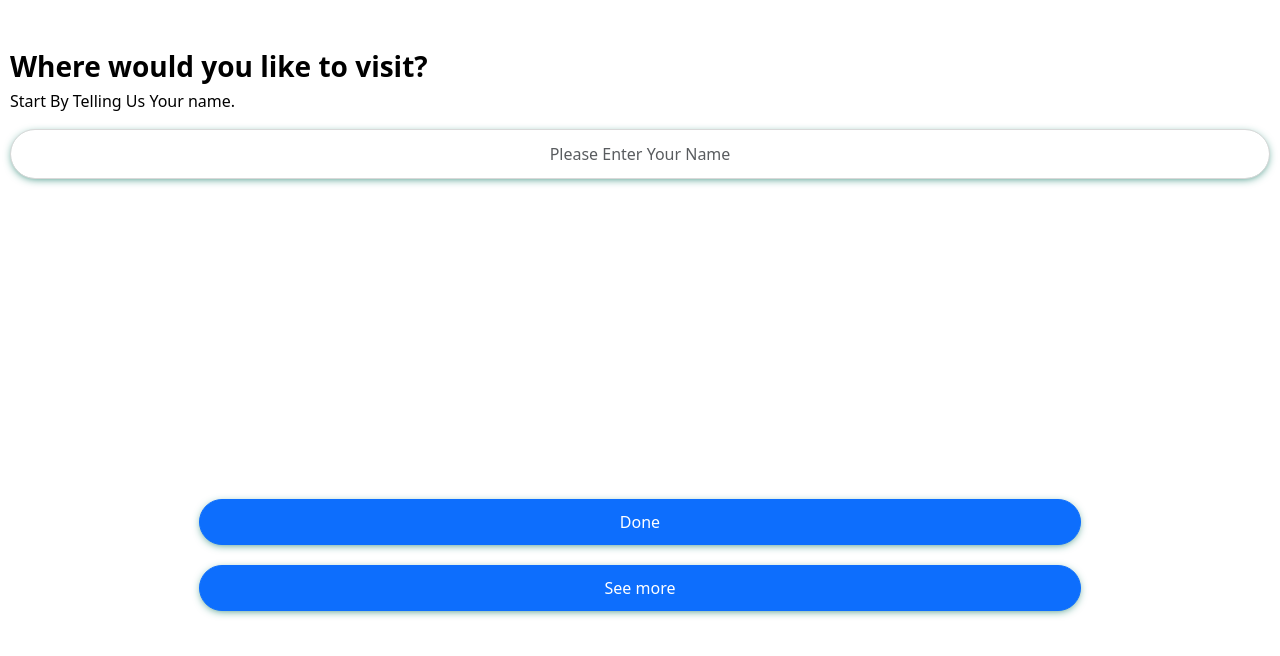
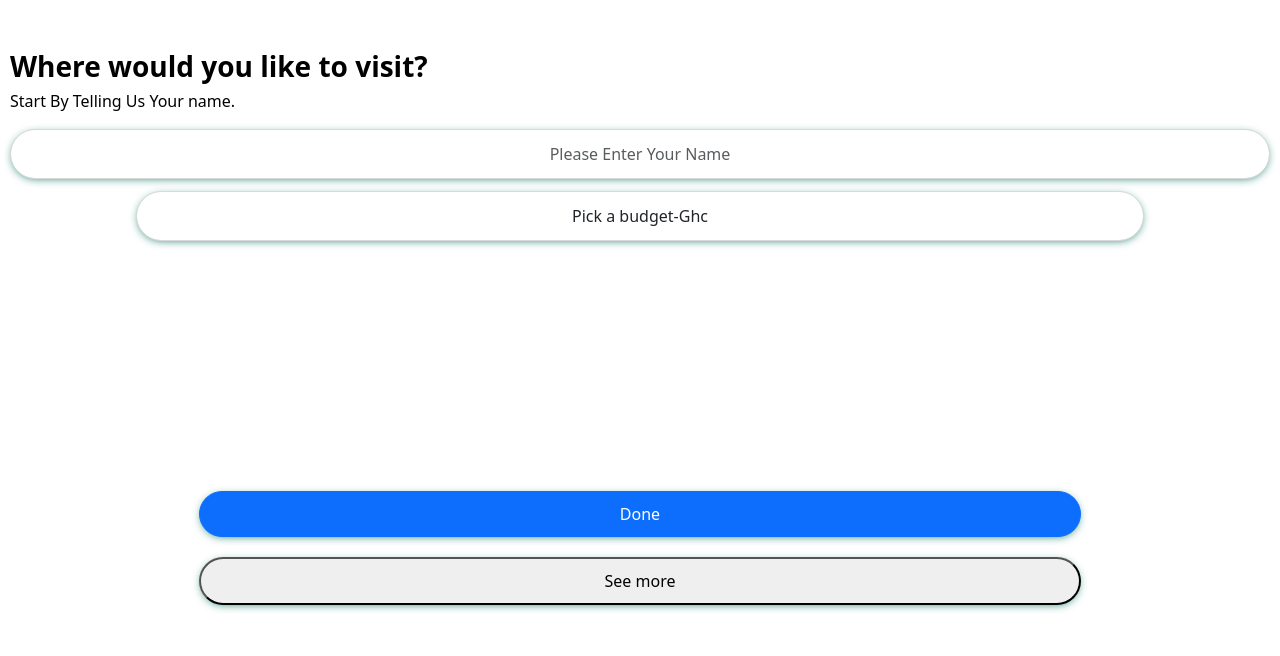
Before and after one commit to eben2840/TripGhana, a Flask app: page /index2 in a window 1280 px wide. Shown: the top 656 px of the page. Run offline with Flask 2, Linux system fonts and the light colour scheme; data comes from the database, SQL or seed files in the repository; both versions use the stored data as it was after the commit; some libraries are stand-ins or nearby versions.

Commit message:
newadded

```diff
--- a/app.py
+++ b/app.py
@@ -20,8 +20,8 @@ class Course(db.Model):
     id = db.Column(db.Integer, primary_key=True)
     email = db.Column(db.String(), nullable=True, unique=True)
     name = db.Column(db.String(), nullable=True, unique=True)
-
     comment = db.Column(db.String(), nullable=True)
+    budget =db.Column(db.String())
 
     def __repr__(self):
         return f"Course('{self.id}', {self.email}', {self.comment}')"
@@ -118,8 +118,9 @@ def index2():
     form = RegistrationForm()
     if request.method=='POST':
         print(form.name.data)
+        print(form.budget.data)
 
-        newentry=Course(name=form.name.data)
+        newentry=Course(name=form.name.data,budget=form.budget.data)
         db.session.add(newentry)
         db.session.commit()
         print("successful")
--- a/forms.py
+++ b/forms.py
@@ -8,3 +8,6 @@ class RegistrationForm(FlaskForm):
     email = StringField('email', validators=[DataRequired()])
     comment =  StringField('comment', validators=[DataRequired()])
     name =  StringField('name', validators=[DataRequired()])
+    budget = SelectField('budget',  validators=[DataRequired()], choices=[('Pick a budget-Ghc','Pick a budget-Ghc'),('Ghc20-GHc50', 'GHc20-Ghc50'), ('Ghc50-Ghc100','Ghc50-Ghc100'), ('Ghc500-Ghc1000','Ghc500-Ghc1000'), ('Ghc2000 ', 'Ghc2000 '), ('Ghc3000','Ghc3000') ], default=None )
+
+   # budget =SelectField('budget', validate_choice=[('Gh<span>&#8373;</span>:10,Gh<span>&#8373;</span>:100')('Gh<span>&#8373;</span>:100,,Gh<span>&#8373;</span>:500,')])
--- a/templates/index2.html
+++ b/templates/index2.html
@@ -60,16 +60,22 @@ padding: 10px;
 ">Start By Telling Us Your name.</h6>
   <div class="input-group has-validation" >
 
-    <input type="text"  style="border-radius: 40px; text-align:center; box-shadow: 0 2px 10px -3px #117964;
+    <input type="text" name='name' style="border-radius: 40px; text-align:center; box-shadow: 0 2px 10px -3px #117964;
     width: 80%;
     height: 50px;
     margin: 10px auto 2px ;
-    border: 1px solid #D9D9D9; margin-bottom:300px;"class="form-control" id="validationCustomUsername" aria-describedby="inputGroupPrepend"  placeholder="Please Enter Your Name" required>
+    border: 1px solid #D9D9D9; "class="form-control" id="validationCustomUsername" aria-describedby="inputGroupPrepend"  placeholder="Please Enter Your Name" required>
     <div class="invalid-feedback">
       Please choose a username.
     </div>
   </div>
 </div>
+
+{{form.budget(class="form-control",id="floatingInput", style="border-radius: 40px; text-align:center; box-shadow: 0 2px 10px -3px #117964;
+width: 80%;
+height: 50px;
+margin: 10px auto 2px ;
+border: 1px solid #D9D9D9;margin-bottom:250px;" ) }}
 
 
 
@@ -84,12 +90,12 @@ padding: 10px;
 
 
 <!--model-->
-<button type="submit" style="align:center; border-radius: 40px; box-shadow: 0 2px 10px -3px #117964;
+<button type="" style="align:center; border-radius: 40px; box-shadow: 0 2px 10px -3px #117964;
 width: 70%;
 margin: 20px auto 20px auto;
 display: block;
 padding: 10px;
-"class="btn btn-primary" data-bs-toggle="modal" data-bs-target="#exampleModal" data-bs-whatever="@mdo">See more</button>
+"class="" data-bs-toggle="modal" data-bs-target="#exampleModal" data-bs-whatever="@mdo">See more</button>
 
 <div class="modal fade" id="exampleModal" tabindex="-1" aria-labelledby="exampleModalLabel" aria-hidden="true">
   <div class="modal-dialog">
```
Also changed, not shown: migrations/versions/fdc5c030b1fb_.py (added, +32 -0 lines), templates/venue.html (+9 -9 lines), test.db.
